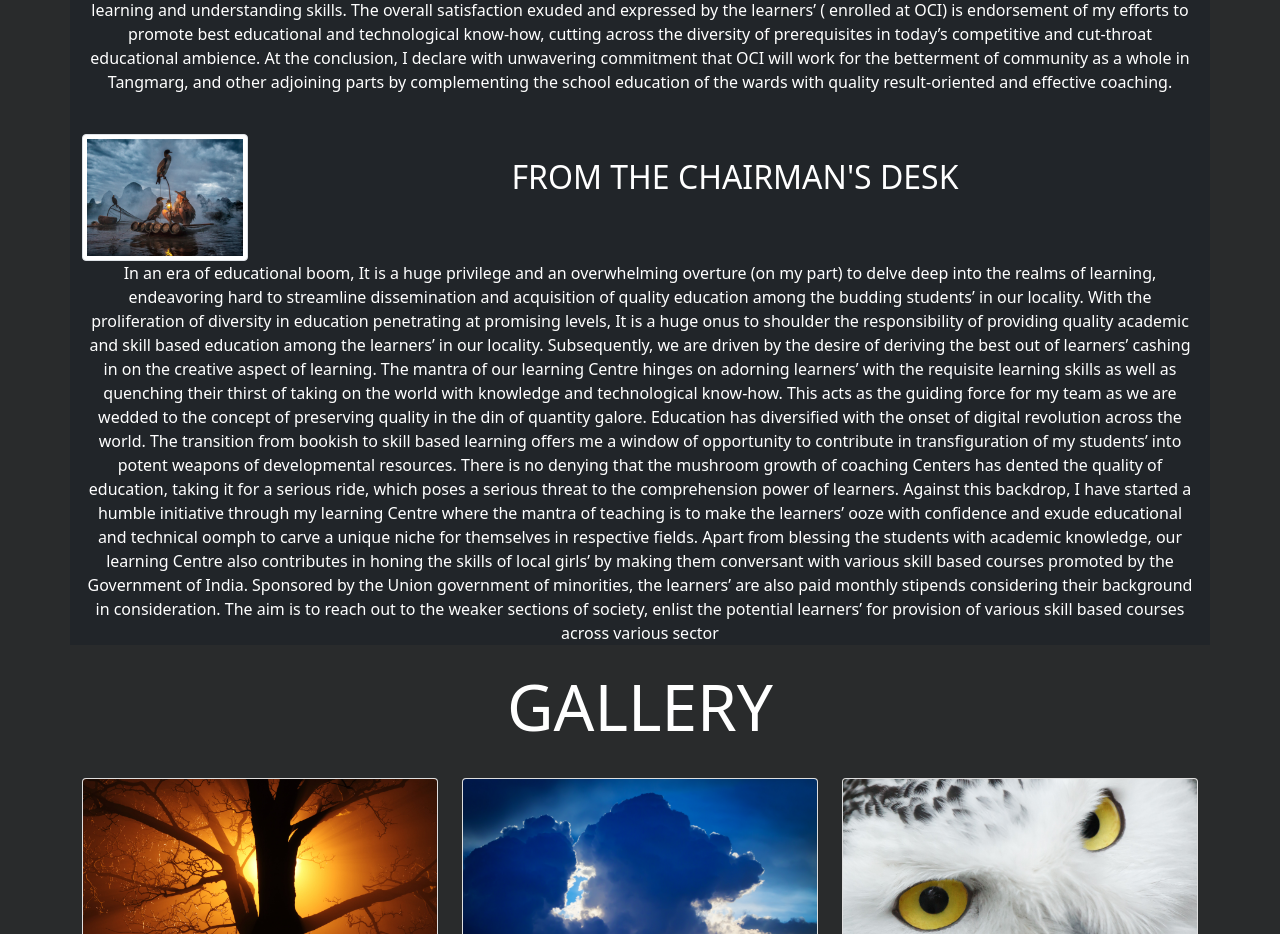
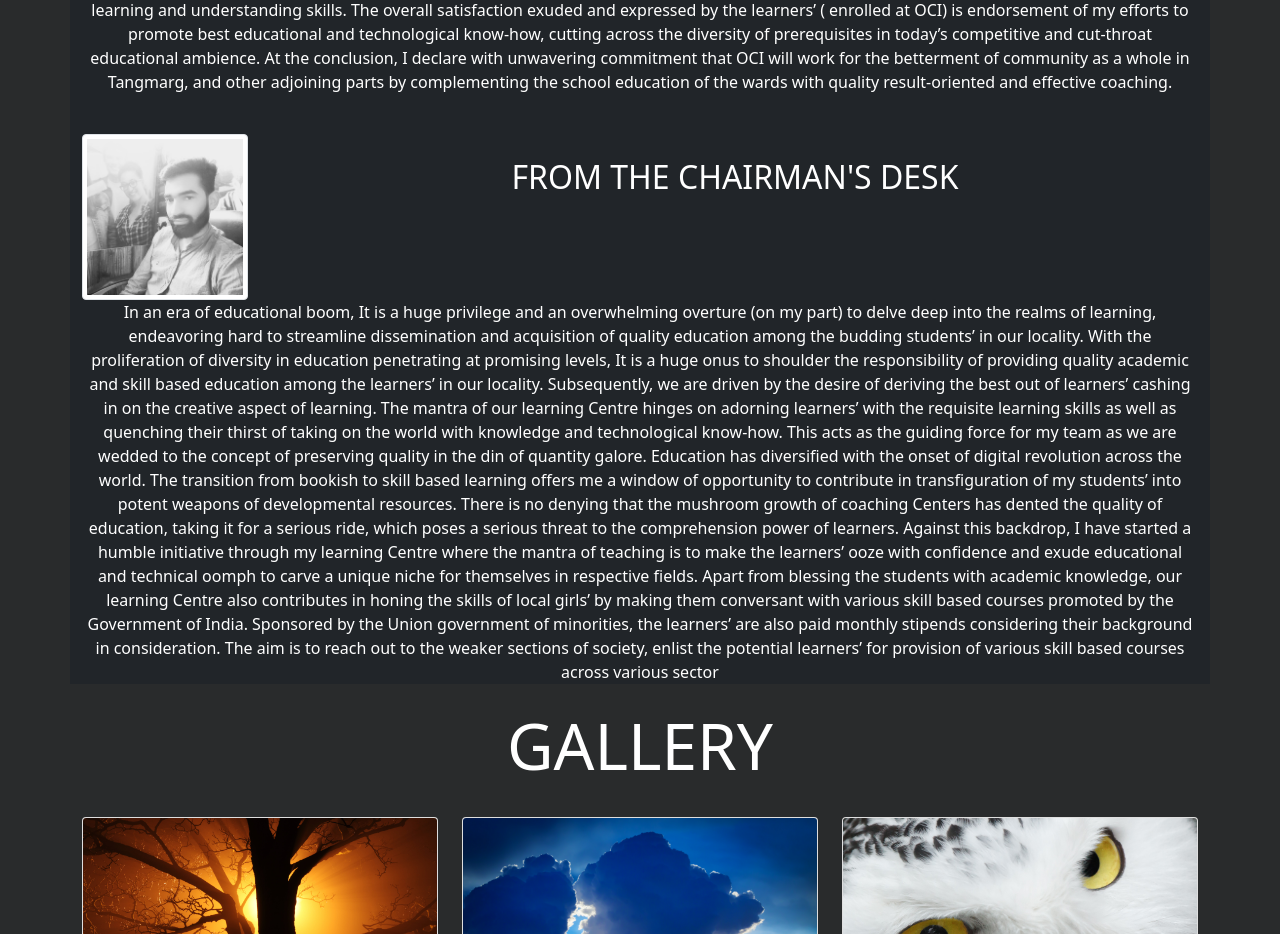
Before and after one commit to mchopan/oxfordskill.in, a plain HTML site: page index.html in a window 1280 px wide. Shown: the part 1340-2274 px from the top of the page. Drawn offline with nearby package versions, Linux system fonts and the light colour scheme.

Commit message:
Update index.html

```diff
--- a/index.html
+++ b/index.html
@@ -144,7 +144,7 @@
 
       <div class="row">
         <div class="col-lg-2 col-md-4 col-sm-4 bg-dark">
-            <img src="duck.jpg" class=" img-thumbnail" alt="">
+            <img src="917780883346~2.jpg" class=" img-thumbnail" alt="">
         </div>
         <div class="col-lg-10 col-md-8 col-sm-8 bg-dark">
             <h2 class="mt-lg-4 mt-md-5 text-center text-white">FROM THE CHAIRMAN'S DESK</h2>
```
